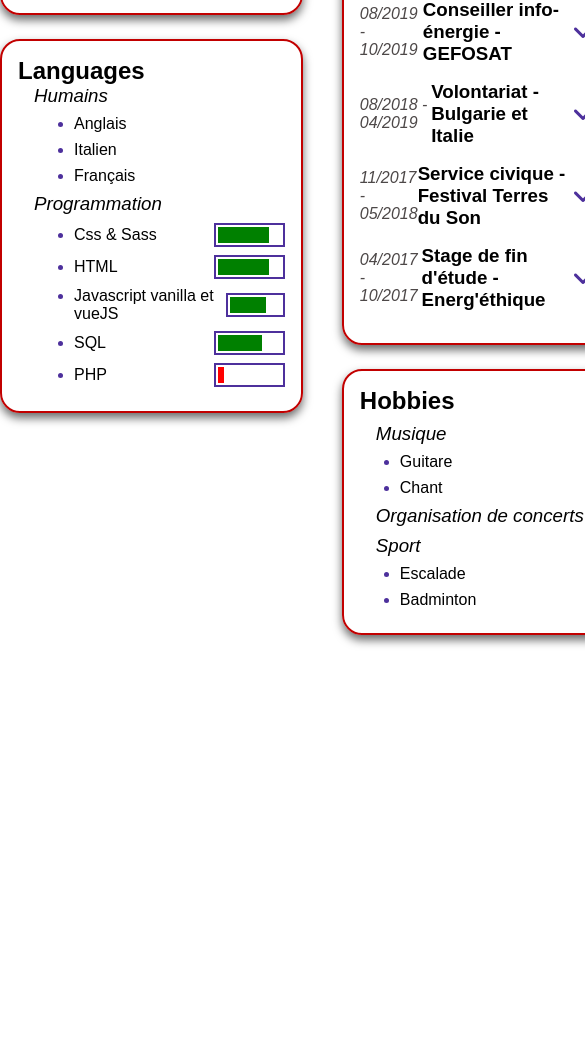
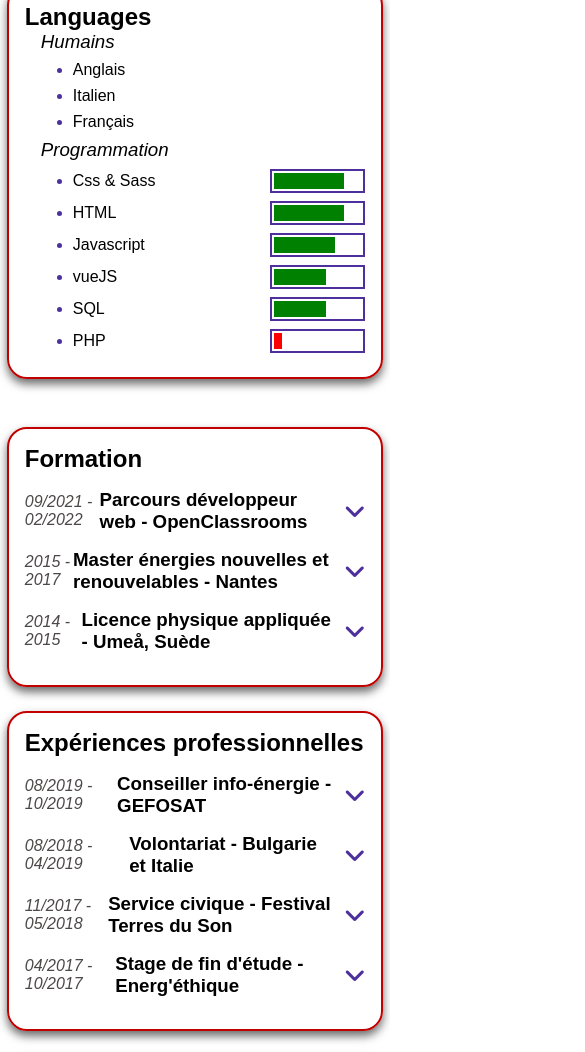
Before and after one commit to Matsphere/CV_Matthieu_Thepaut, a website: page index.html in a window 390 px wide. Shown: the part 699-1751 px from the top of the page, 585 px wide, since content can reach past the window. Before the commit the page ends 1358 px from the top, so only its background shows below. Drawn offline with Linux system fonts and the light colour scheme.

Commit message:
media queries

```diff
--- a/index.html
+++ b/index.html
@@ -87,9 +87,17 @@
             </li>
             <li >
               <div class="languages-code-list-item">
-                <p>Javascript vanilla et vueJS</p>
+                <p>Javascript</p>
                 <div class="languages-code-list-item-bar">
                   <div class="languages-code-list-item-bar-js"></div>
+                </div>
+              </div>
+            </li>
+            <li >
+              <div class="languages-code-list-item">
+                <p>vueJS</p>
+                <div class="languages-code-list-item-bar">
+                  <div class="languages-code-list-item-bar-vue"></div>
                 </div>
               </div>
             </li>
@@ -206,7 +214,7 @@
            <p class="interests-item-list-item-text">Chant</p>
           </li>
          </ul>
-         <h3 class="interests-item-header">Organisation de concerts</h3>
+
          <h3 class="interests-item-header">Sport</h3>
          <ul class="interests-item-list">
            <li class="interests-item-list-item">
@@ -216,7 +224,9 @@
              <p class="interests-list-item-text">Badminton</p>
            </li>
 
+
          </ul>
+         <h3 class="interests-item-header">Organisation de concerts</h3>
 
 
 
--- a/js/index.js
+++ b/js/index.js
@@ -5,6 +5,7 @@ educationItems.forEach(item => {
         if (!e.target.classList.contains('fa-angle-down')) {
             return;
         }
+        e.preventDefault();
         item.nextElementSibling.classList.toggle('is-hidden')
         e.target.classList.toggle('is-rotated')
     })
--- a/styles/_education.scss
+++ b/styles/_education.scss
@@ -24,6 +24,7 @@
                 cursor: pointer;
                 color: $primarycolor;
                 font-size: 1.5rem;
+                margin-left: 0.5rem;
 
                 &:hover {
                     color: lighten($primarycolor, 20%);
--- a/styles/_experiences.scss
+++ b/styles/_experiences.scss
@@ -24,6 +24,7 @@
                 cursor: pointer;
                 color: $primarycolor;
                 font-size: 1.5rem;
+                margin-left: 0.5rem;
 
                 &:hover {
                     color: lighten($primarycolor, 20%);
--- a/styles/_header.scss
+++ b/styles/_header.scss
@@ -18,6 +18,7 @@
 
     &-subtitle {
         font-size: 1.5rem;
+        margin-bottom: 0.5rem;
     }
 
     &-image {
--- a/styles/_info.scss
+++ b/styles/_info.scss
@@ -1,6 +1,7 @@
 .info {
     @include border(2px, $secondarycolor, 20px);
     margin: 1rem 0;
+    padding: 1rem;
     animation: load-x 1s 0s backwards;
     box-shadow: 0 5px 10px 0 rgba(0, 0, 0, 0.589);
 
--- a/styles/_interests.scss
+++ b/styles/_interests.scss
@@ -17,6 +17,7 @@
         }
         &-list {
             color: $primarycolor;
+            padding-left: 2rem;
 
             &-item {
                 margin: 0.5rem 0;
--- a/styles/_languages.scss
+++ b/styles/_languages.scss
@@ -15,6 +15,7 @@
 
         &-list {
             color: $primarycolor;
+            padding-left: 2rem;
 
             &-item {
                 margin: 0.5rem 0;
@@ -38,6 +39,7 @@
 
         &-list {
             color: $primarycolor;
+            padding-left: 2rem;
 
             &-item {
                 margin: 0.5rem 0;
@@ -53,29 +55,23 @@
                     padding : 2px;
 
                     &-css {
-                        width: 80%;
-                        height: 100%;
-                        background-color: green;
+                        @include bar(80%);
                     }
                     &-html {
-                        width: 80%;
-                        height: 100%;
-                        background-color: green;
+                        @include bar(80%);
                     }
                     &-js {
-                        width: 70%;
-                        height: 100%;
-                        background-color: green;
+                        @include bar(70%);
+                    }
+                    &-vue {
+                        @include bar(60%);
+
                     }
                     &-sql {
-                        width: 70%;
-                        height: 100%;
-                        background-color: green;
+                        @include bar(60%);
                     }
                     &-php {
-                        width: 10%;
-                        height: 100%;
-                        background-color: red;
+                        @include bar(10%, red);
                     }
                 }
             }
--- a/styles/_profile.scss
+++ b/styles/_profile.scss
@@ -8,6 +8,7 @@
 
   &-list {
       color: $primarycolor;
+      padding-left: 1rem;
 
     &-item  {
         margin: 1rem 0;
--- a/styles/_variables.scss
+++ b/styles/_variables.scss
@@ -16,6 +16,12 @@ $thirdcolor : #4d4848;
     border: $width $color solid;
     border-radius: $radius;
 
+}
+
+@mixin bar($width, $color : green) {
+  width : $width ;
+  height: 100%;
+  background-color: $color;
 }
 
 @keyframes load-x {
@@ -54,7 +60,15 @@ $thirdcolor : #4d4848;
 
   @keyframes spin {
     0% {
-      transform: translateY(100%) rotate(0deg);
+      transform:  rotate(0deg)  translateX(100%);
+      opacity: 0;
+
+    }
+
+
+    30% {
+      transform:  rotate(360deg)  translateX(80%);
+      opacity: 0.3;
 
     }
 
@@ -63,7 +77,8 @@ $thirdcolor : #4d4848;
 
 
     100% {
-      transform: translateY(0) rotate(720deg);
+      transform:  rotate(1080deg) translateX(0);
+      opacity: 1;
 
     }
   }
--- a/styles/style.scss
+++ b/styles/style.scss
@@ -14,6 +14,7 @@ html {
 body {
     margin: auto;
     max-width: 1300px;
+    width: 95%;
     font-family: 'Arial Narrow Bold', sans-serif;
 
 }
@@ -32,6 +33,7 @@ margin: 0;
 
 ul {
     margin: 0;
+    padding: 0;
 }
 
 main {
@@ -56,3 +58,44 @@ main {
     transform: rotateZ(180deg);
     transition: transform 0.5s;
 }
+
+
+@media only screen and (max-width: 810px) {
+    body {
+        width: 99%;
+    }
+
+
+}
+
+@media only screen and (max-width: 728px) {
+    main {
+        flex-direction: column;
+    }
+
+    .l-left {
+        margin: 0 0.3rem;
+
+    }
+
+    .l-right {
+        margin: 0 0.3rem;
+
+    }
+}
+
+@media only screen and (max-width: 460px) {
+
+    .header {
+        &-title {
+            font-size: 2.5rem;
+        }
+        &-subtitle {
+            font-size: 1rem ;
+        }
+        &-image {
+            height: 7rem;
+        }
+    }
+
+}
```
Also changed, not shown: styles/style.css, 1 other file.
